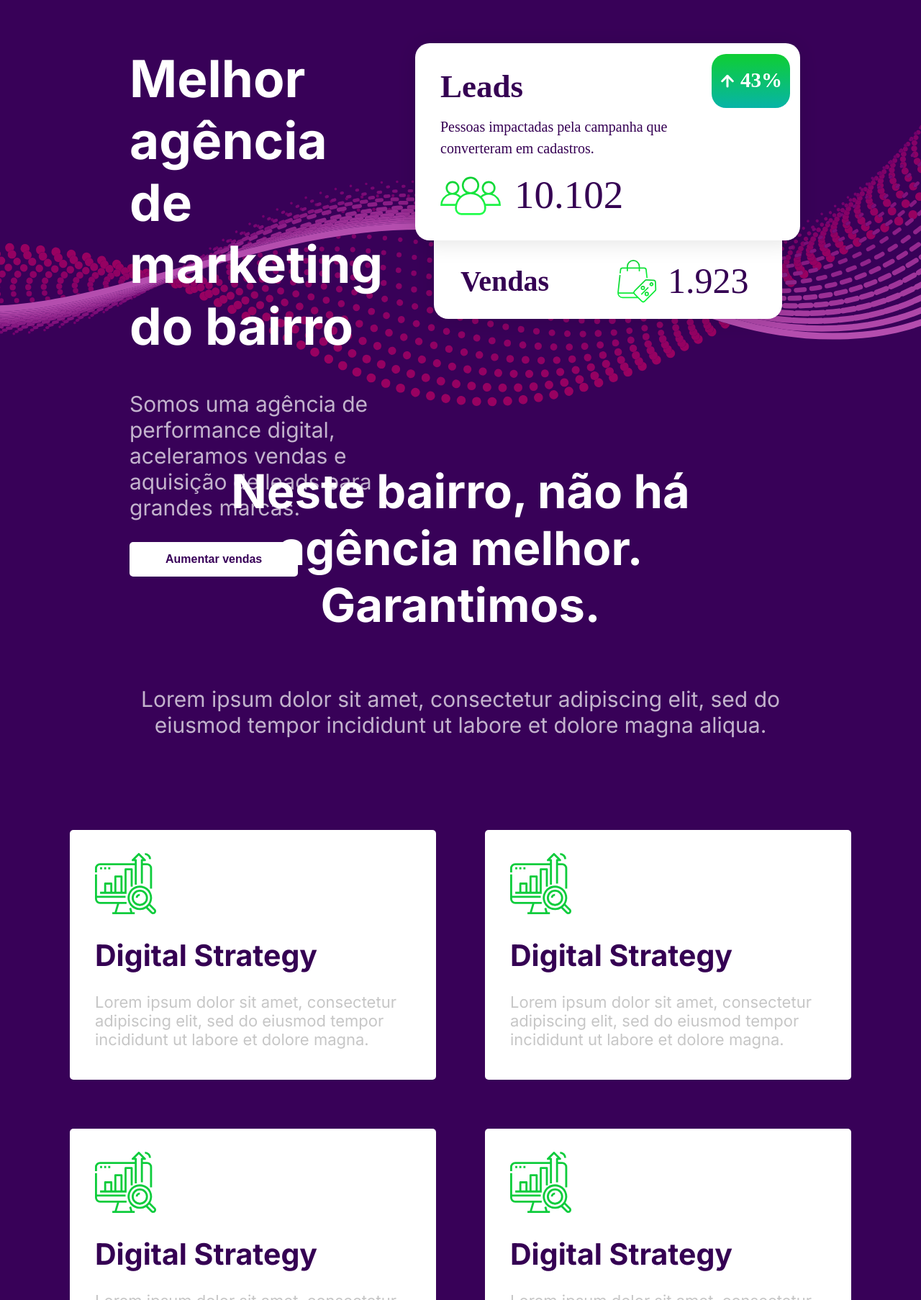
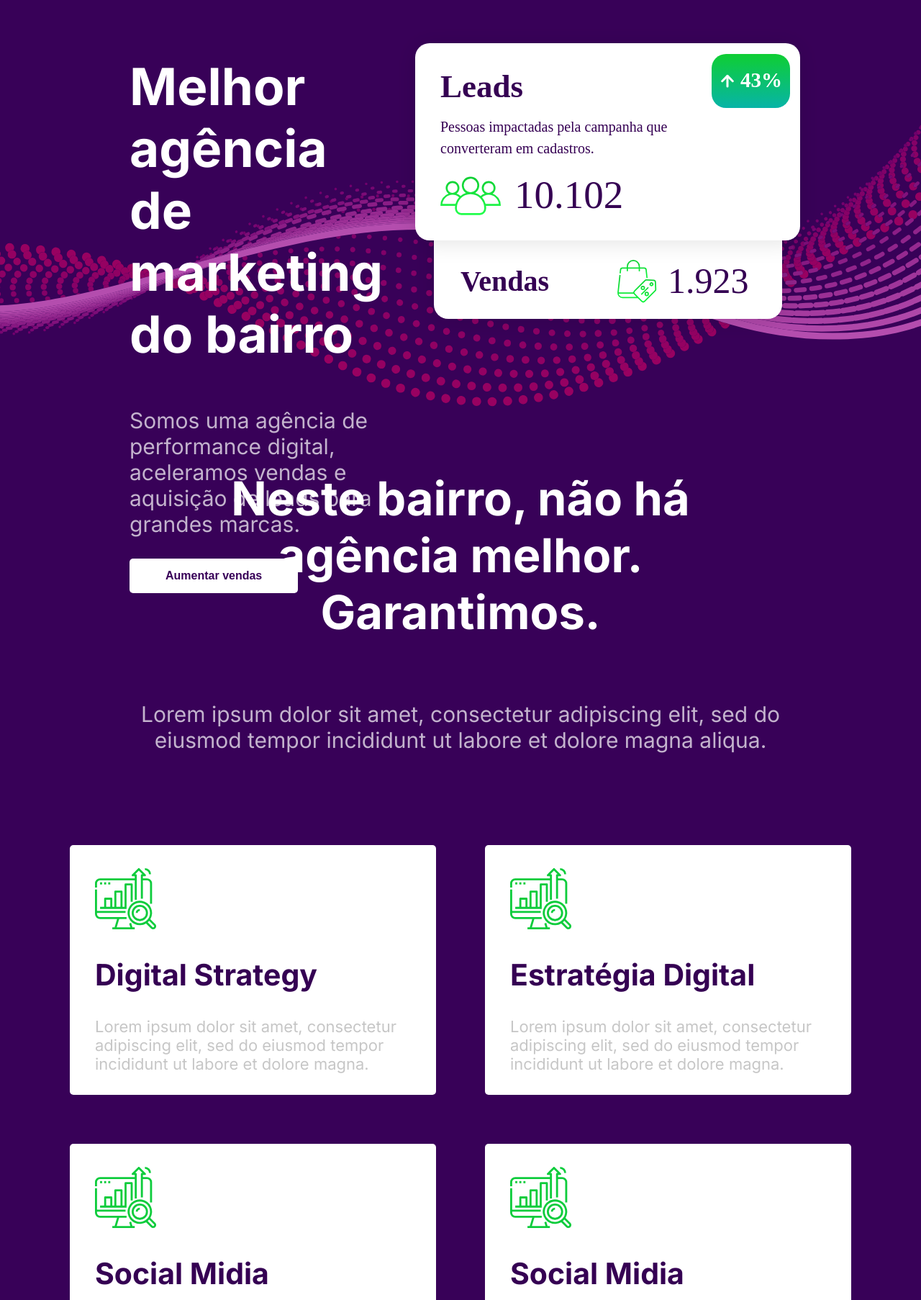
Before and after one commit to gabrieltacosta/landingpage, a Next.js app: page / in a window 1280 px wide. Shown: the part 334-2140 px from the top of the page at 72% size. Built offline with nearby package versions, Linux system fonts and the light colour scheme.

Commit message:
Reorganização do projeto

```diff
--- a/app/globals.scss
+++ /dev/null
@@ -1,19 +0,0 @@
-@import "/styles/mixins/colors.scss";
-
-html,
-body {
-    padding: 0;
-    margin: 0;
-    font-family: system-ui, -apple-system, BlinkMacSystemFont, 'Segoe UI', Roboto, Oxygen, Ubuntu, Cantarell, 'Open Sans', 'Helvetica Neue', sans-serif;
-    background-color: $purple-color;
-    color: $white-color;
-}
-
-a {
-    color: inherit;
-    text-decoration: none;
-}
-
-* {
-    box-sizing: border-box;
-}
--- a/app/layout.jsx
+++ b/app/layout.jsx
@@ -1,5 +1,5 @@
 import { Inter } from "next/font/google";
-import "./globals.scss";
+import "/styles/mixins/globals.scss";
 
 const inter = Inter({ subsets: ["latin"] });
 
--- a/components/features/features.module.scss
+++ b/components/features/features.module.scss
@@ -8,7 +8,7 @@
     align-items: center;
     justify-content: center;
 
-    h1 {
+    h2 {
 
         font-size: 65px;
         font-weight: bold;
@@ -21,7 +21,7 @@
 
     }
 
-    h1,p {
+    h2,p {
         width: 900px;
         text-align: center;
     }
@@ -40,7 +40,7 @@
     background-color: $white-color;
     border-radius: 5px;
 
-    h1 {
+    h2 {
         font-weight: bold;
         font-size: 41px;
         color: $purple2-color;
--- a/components/features/page.jsx
+++ b/components/features/page.jsx
@@ -5,28 +5,28 @@ import Image from "next/image";
 const Features = () => {
     return (
         <div className={Styles.container}>
-            <h1>Neste bairro, não há agência melhor. Garantimos.</h1>
+            <h2>Neste bairro, não há agência melhor. Garantimos.</h2>
             <p>Lorem ipsum dolor sit amet, consectetur adipiscing elit, sed do eiusmod tempor incididunt ut labore et dolore magna aliqua.</p>
 
             <div className={Styles.features}>
                 <div className={Styles.feature}>
                     <Image src={Icon} alt="Icone" className={Styles.Icon} />
-                    <h1>Digital Strategy</h1>
+                    <h2>Digital Strategy</h2>
                     <p>Lorem ipsum dolor sit amet, consectetur adipiscing elit, sed do eiusmod tempor incididunt ut labore et dolore magna.</p>
                 </div>
                 <div className={Styles.feature}>
                     <Image src={Icon} alt="Icone" className={Styles.Icon} />
-                    <h1>Digital Strategy</h1>
+                    <h2>Estratégia Digital</h2>
                     <p>Lorem ipsum dolor sit amet, consectetur adipiscing elit, sed do eiusmod tempor incididunt ut labore et dolore magna.</p>
                 </div>
                 <div className={Styles.feature}>
                     <Image src={Icon} alt="Icone" className={Styles.Icon} />
-                    <h1>Digital Strategy</h1>
+                    <h2>Social Midia</h2>
                     <p>Lorem ipsum dolor sit amet, consectetur adipiscing elit, sed do eiusmod tempor incididunt ut labore et dolore magna.</p>
                 </div>
                 <div className={Styles.feature}>
                     <Image src={Icon} alt="Icone" className={Styles.Icon} />
-                    <h1>Digital Strategy</h1>
+                    <h2>Social Midia</h2>
                     <p>Lorem ipsum dolor sit amet, consectetur adipiscing elit, sed do eiusmod tempor incididunt ut labore et dolore magna.</p>
                 </div>
             </div>
--- a/components/header/page.jsx
+++ b/components/header/page.jsx
@@ -15,6 +15,7 @@ const Header = () => {
                 <Link href="#">Home</Link>
                 <Link href="#">O que fazemos</Link>
                 <Link href="#">Cases</Link>
+                <Link href={"#"}>Tarefas</Link>
             </div>
             <div className={Styles.action}>
                 <Button title="Fale conosco" />
--- a/components/welcome/page.jsx
+++ b/components/welcome/page.jsx
@@ -7,7 +7,7 @@ const Welcome = () => {
     return (
         <div className={Styles.container}>
             <div className={Styles.text}>
-                <h1>Melhor agência de marketing do bairro</h1>
+                <h2>Melhor agência de marketing do bairro</h2>
                 <p>
                     Somos uma agência de performance digital, aceleramos vendas e aquisição de leads para grandes marcas.
                 </p>
--- a/components/welcome/welcome.module.scss
+++ b/components/welcome/welcome.module.scss
@@ -13,7 +13,7 @@
 }
 
 .text {
-    h1{
+    h2{
         font-weight: bold;
         font-size: 71px;
     }
```
